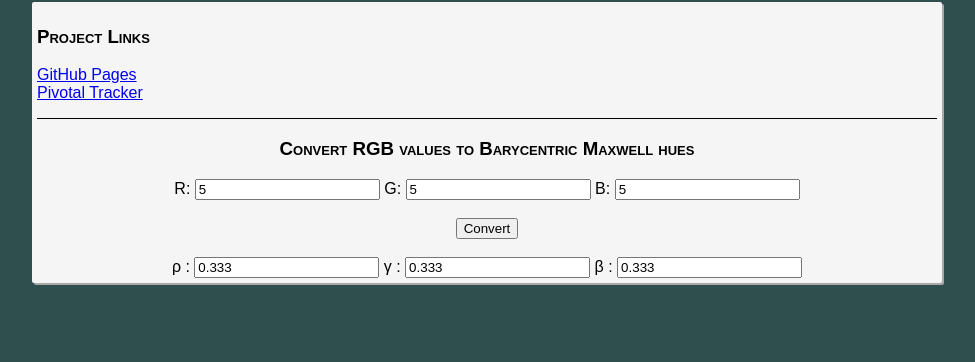
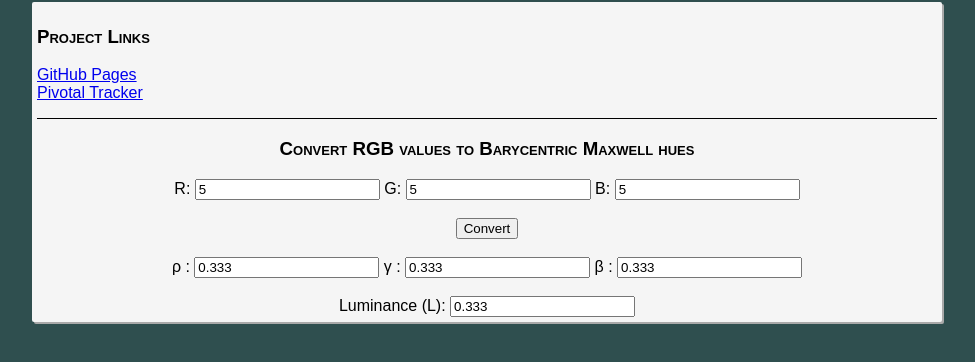
Before and after one commit to nick-theis/ColorPicker, a plain HTML site: page index.html in a window 1280 px wide. Both pictures are taken after typing "5", "5", "5" into the empty fields and a click on the button "Convert". Shown: the part 78-440 px from the top of the page, without its empty margins (153-1128 px from the left). Drawn offline with Linux system fonts and the light colour scheme.

Commit message:
[Finishes #181246345] Updated index.html and script.js to find luminance

```diff
--- a/index.html
+++ b/index.html
@@ -44,7 +44,9 @@
         <label for="gamma">&#947 : </label>
         <input type="number" size="5" id="gamma" name="gamma">
         <label for="beta">&#946 : </label>
-        <input type="number" size="5" id="beta" name="beta">
+        <input type="number" size="5" id="beta" name="beta"><br><br>
+        <label for="luminance">Luminance (L): </label>
+        <input type="number" size="5" id="luminance" name="luminance">
       </form>
 
     </div>
--- a/script.js
+++ b/script.js
@@ -11,6 +11,7 @@ function Calculate() {
   var rho = document.getElementById('rho');
   var gamma = document.getElementById('gamma');
   var beta = document.getElementById('beta');
+  var luminance = document.getElementById('luminance');
 
   // Validating user input
   if (red == "" || isNaN(red)) {
@@ -45,6 +46,9 @@ function Calculate() {
   gamma.value = gammaValue;
   beta.value = betaValue;
 
+  var luminanceValue = Math.max(rhoValue, gammaValue, betaValue);
+  luminance.value = luminanceValue;
+
   // Helper function to convert RGB to Barycentric Maxwell hues
   function ConvertedValue(color) {
     return Math.round((1/total) * color * 1000) / 1000;
```
